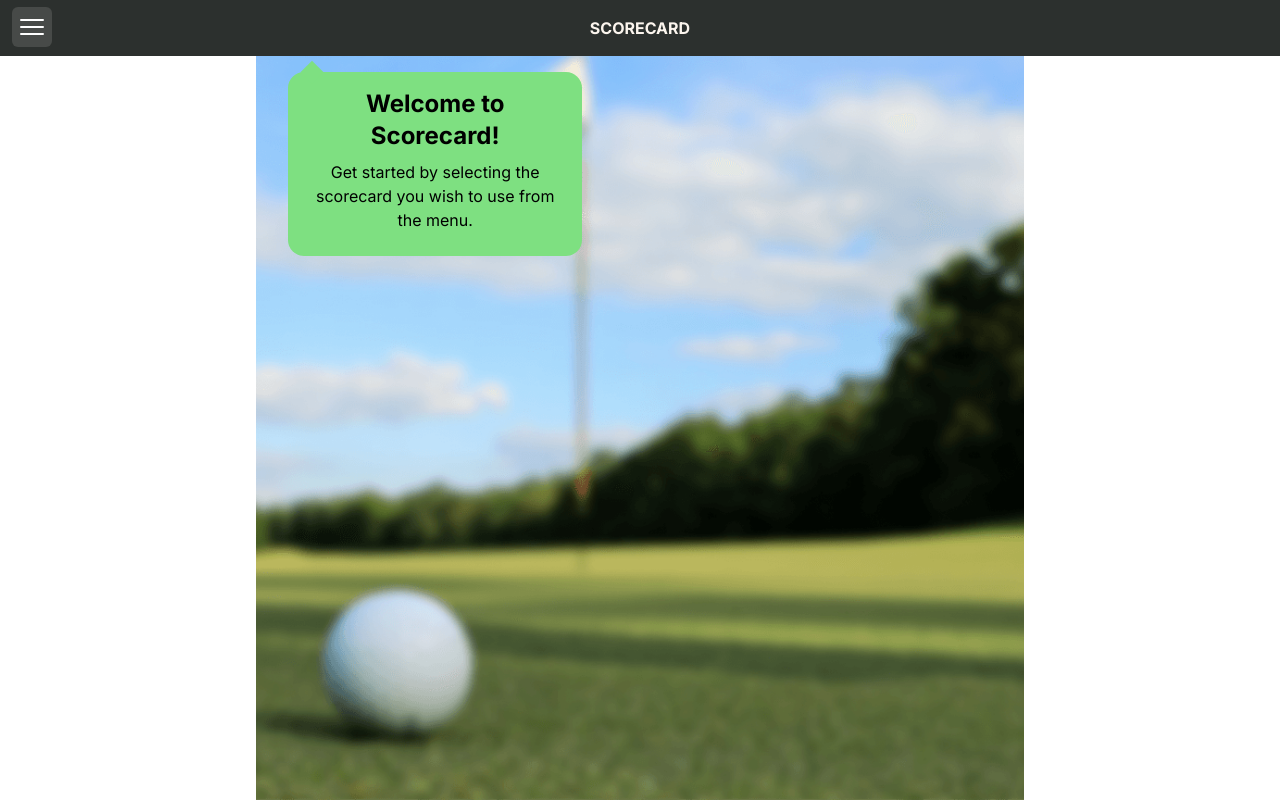
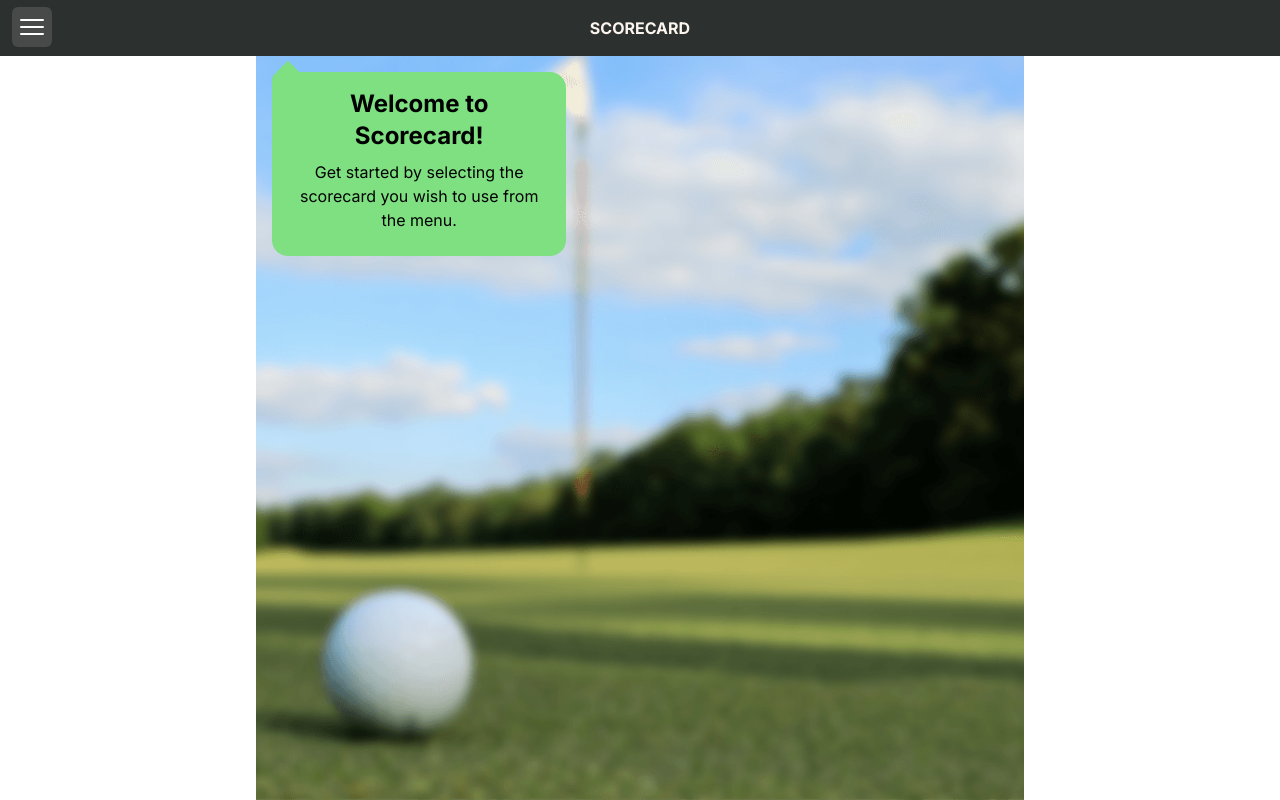
Before and after one commit to ex7r3me/score-card, a Next.js app: page / in a window 1280 px wide. Built offline with nearby package versions, Linux system fonts and the light colour scheme.

Commit message:
Restyled the bubble to look a little better

```diff
--- a/app/page.tsx
+++ b/app/page.tsx
@@ -4,15 +4,20 @@ export default function Home() {
       container
       relative
       bg-light-green
-      rounded-2xl
+      rounded-tl-lg
+      rounded-tr-2xl
+      rounded-br-2xl
+      rounded-bl-2xl
       text-center
       m-4
+      ml-0
       p-4
       w-4/5
       sm:w-2/5
       before:content-['']
       before:block
       before:absolute
+      before:left-2
       before:-top-2
       before:w-4
       before:h-4
```
